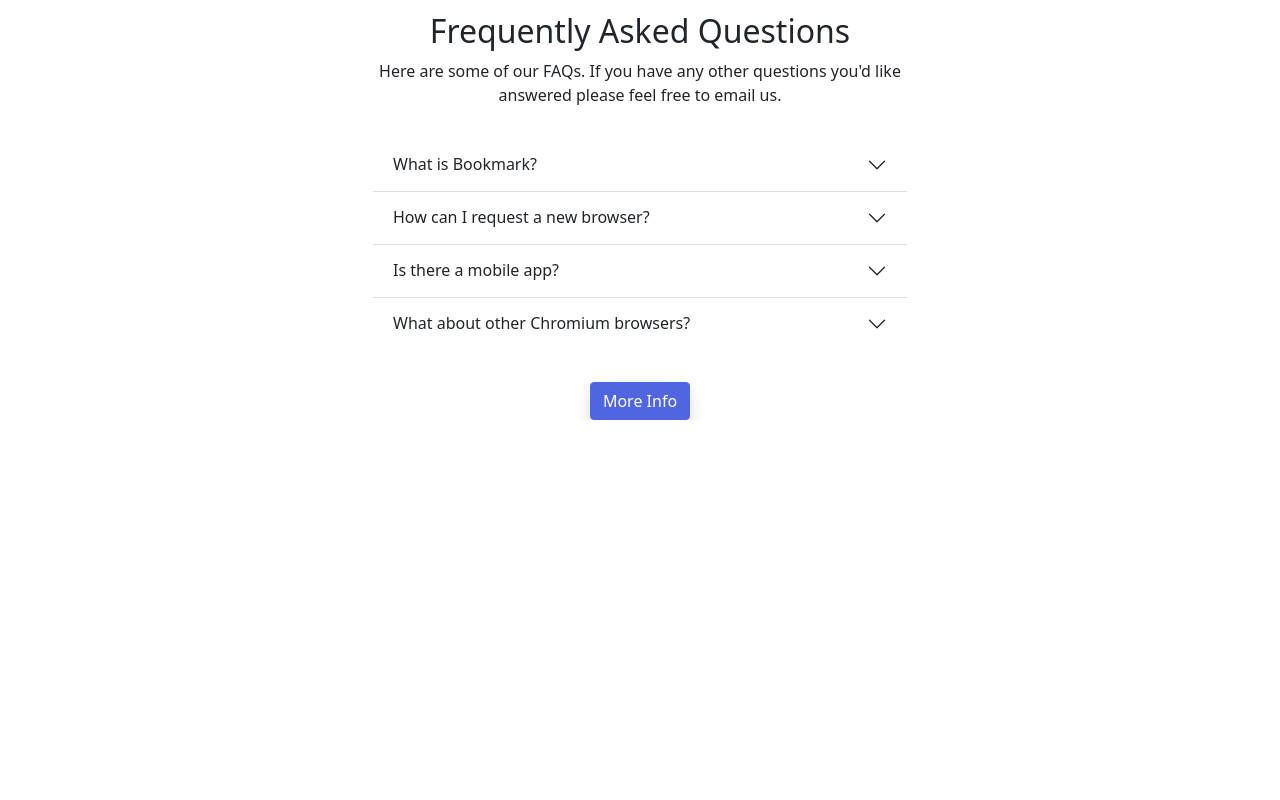
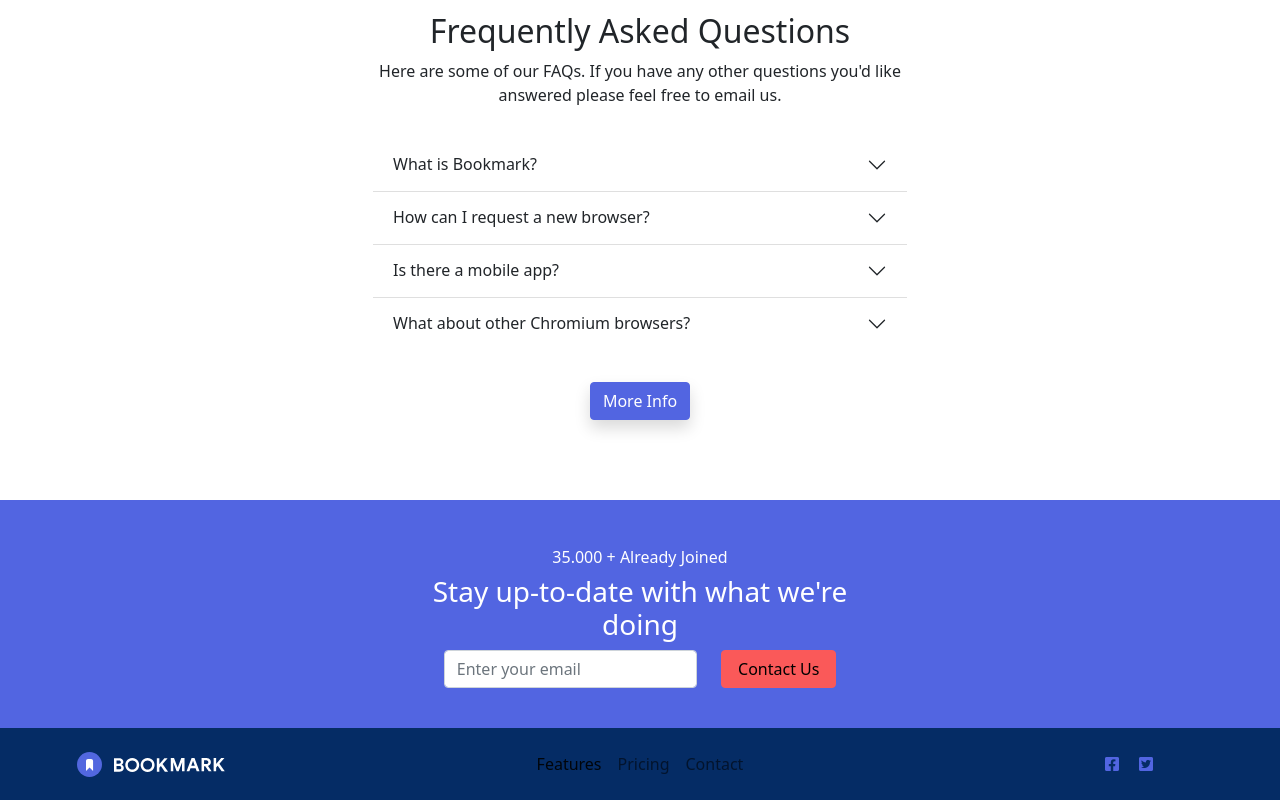
Before and after one commit to rubenhierro/-itacademy-vue-sprint2, a website: page index.html in a window 1280 px wide. Shown: the part 1851-2651 px from the top of the page. Before the commit the page ends 2271 px from the top, so only its background shows below. Drawn offline with nearby package versions, Linux system fonts and the light colour scheme.

Commit message:
finish exer5

```diff
--- a/index.html
+++ b/index.html
@@ -1,5 +1,6 @@
 <!DOCTYPE html>
 <html lang="en">
+
 <head>
     <meta charset="UTF-8">
     <meta http-equiv="X-UA-Compatible" content="IE=edge">
@@ -7,9 +8,11 @@
     <title>Vue Sprint2 - Landing Page - Nivell 1</title>
     <link rel="stylesheet" href="./scss/custom.css">
     <!-- <link rel="stylesheet" href="./css/style\.css"> -->
+    <link rel="stylesheet" href="https://use.fontawesome.com/releases/v5.15.4/css/all.css"
+        integrity="sha384-DyZ88mC6Up2uqS4h/KRgHuoeGwBcD4Ng9SiP4dIRy0EXTlnuz47vAwmeGwVChigm" crossorigin="anonymous">
     <script src="./node_modules/bootstrap/dist/js/bootstrap.min.js"></script>
 </head>
-<body>
+<div>
     <div class="container">
         <div class="row main-menu align-items-center">
             <div class="col-6 col-md-6">
@@ -18,7 +21,9 @@
             <div class="col-6 col-md-6 d-flex justify-content-end justify-content-md-center">
                 <nav class="navbar navbar-expand-md navbar-light ">
                     <div class="container-fluid">
-                      <button class="navbar-toggler" type="button" data-bs-toggle="collapse" data-bs-target="#navbarNav" aria-controls="navbarNav" aria-expanded="false" aria-label="Toggle navigation">
+                        <button class="navbar-toggler" type="button" data-bs-toggle="collapse"
+                            data-bs-target="#navbarNav" aria-controls="navbarNav" aria-expanded="false"
+                            aria-label="Toggle navigation">
                             <span class="navbar-toggler-icon"></span>
                         </button>
                         <div class="collapse navbar-collapse" id="navbarNav">
@@ -33,7 +38,8 @@
                                     <a class="nav-link text-uppercase" href="#">Contact</a>
                                 </li>
                                 <li class="nav-item">
-                            <button class="btn btn-secondary ps-4 pe-4 text-white text-uppercase" type="button">Login</button>
+                                    <button class="btn btn-secondary ps-4 pe-4 text-white text-uppercase"
+                                        type="button">Login</button>
                                 </li>
                             </ul>
                         </div>
@@ -45,7 +51,8 @@
             <div class="col-12 col-md-6 order-2">
                 <div class="m-2 claim">
                     <h1 class="fs-1">A simple Bookmark Manager</h1>
-                    <p>A clean and simple interface to organize your favorite websites. Open a new browser tab and see your sites load instantly. Try it for free.</p>
+                    <p>A clean and simple interface to organize your favorite websites. Open a new browser tab and see
+                        your sites load instantly. Try it for free.</p>
                     <button type="button" class="btn btn-primary shadow">Get it on Chrome</button>
                     <button type="button" class="btn btn-light shadow">Get it on Firefox</button>
                 </div>
@@ -59,7 +66,8 @@
             <div class="col">
                 <div class="mx-auto text-center features">
                     <h2>Features</h2>
-                    <p>Our aim is to make it quick and easy for you to access your favourite websites. Your bookmarks sync between you devices so you can access them on the go.</p>
+                    <p>Our aim is to make it quick and easy for you to access your favourite websites. Your bookmarks
+                        sync between you devices so you can access them on the go.</p>
                 </div>
             </div>
         </div>
@@ -85,7 +93,8 @@
             <div class="col-12 col-md-6 order-2">
                 <div class="m-2 claim">
                     <h3>Bookmark in one click</h3>
-                    <p>Organize your bookmarks however you like. Our simple drag-and-drop interface gives you complete control over how you manage your favourite sites.</p>
+                    <p>Organize your bookmarks however you like. Our simple drag-and-drop interface gives you complete
+                        control over how you manage your favourite sites.</p>
                     <button type="button" class="btn btn-primary shadow">More Info</button>
                 </div>
             </div>
@@ -94,7 +103,8 @@
             <div class="col">
                 <div class="mx-auto text-center features">
                     <h2>Download the extension</h2>
-                    <p>We've got more browsers in the pipeline. Please do let us know if you've got favourite you'd like us to prioritze.</p>
+                    <p>We've got more browsers in the pipeline. Please do let us know if you've got favourite you'd like
+                        us to prioritze.</p>
                 </div>
             </div>
         </div>
@@ -127,11 +137,12 @@
                 </div>
             </div>
         </div>
-        <div id="faqs"class="row mx-2">
+        <div id="faqs" class="row mx-2">
             <div class="col">
                 <div class="mx-auto text-center features">
                     <h2>Frequently Asked Questions</h2>
-                    <p>Here are some of our FAQs. If you have any other questions you'd like answered please feel free to email us.</p>
+                    <p>Here are some of our FAQs. If you have any other questions you'd like answered please feel free
+                        to email us.</p>
                 </div>
             </div>
         </div>
@@ -139,42 +150,60 @@
             <div class="accordion accordion-flush" id="faqs-accordion-content">
                 <div class="accordion-item">
                     <h2 class="accordion-header" id="flush-headingOne">
-                    <button class="accordion-button collapsed" type="button" data-bs-toggle="collapse" data-bs-target="#flush-collapseOne" aria-expanded="false" aria-controls="flush-collapseOne">
+                        <button class="accordion-button collapsed" type="button" data-bs-toggle="collapse"
+                            data-bs-target="#flush-collapseOne" aria-expanded="false" aria-controls="flush-collapseOne">
                             What is Bookmark?
                         </button>
                     </h2>
-                  <div id="flush-collapseOne" class="accordion-collapse collapse" aria-labelledby="flush-headingOne" data-bs-parent="#accordionFlushExample">
-                    <div class="accordion-body">Lorem ipsum dolor sit amet consectetur adipisicing elit. Quo, dolorem, corporis eligendi id quasi, non nisi veritatis consequuntur dolores perspiciatis eum at sapiente animi hic. Cum accusamus ducimus hic quas?</div>
+                    <div id="flush-collapseOne" class="accordion-collapse collapse" aria-labelledby="flush-headingOne"
+                        data-bs-parent="#accordionFlushExample">
+                        <div class="accordion-body">Lorem ipsum dolor sit amet consectetur adipisicing elit. Quo,
+                            dolorem, corporis eligendi id quasi, non nisi veritatis consequuntur dolores perspiciatis
+                            eum at sapiente animi hic. Cum accusamus ducimus hic quas?</div>
                     </div>
                 </div>
                 <div class="accordion-item">
                     <h2 class="accordion-header" id="flush-headingTwo">
-                    <button class="accordion-button collapsed" type="button" data-bs-toggle="collapse" data-bs-target="#flush-collapseTwo" aria-expanded="false" aria-controls="flush-collapseTwo">
+                        <button class="accordion-button collapsed" type="button" data-bs-toggle="collapse"
+                            data-bs-target="#flush-collapseTwo" aria-expanded="false" aria-controls="flush-collapseTwo">
                             How can I request a new browser?
                         </button>
                     </h2>
-                  <div id="flush-collapseTwo" class="accordion-collapse collapse" aria-labelledby="flush-headingTwo" data-bs-parent="#accordionFlushExample">
-                    <div class="accordion-body">Lorem ipsum dolor sit amet consectetur adipisicing elit. Minima, culpa distinctio ea omnis cupiditate quos id totam harum nobis qui quasi veniam mollitia deserunt dolores non ipsum, exercitationem doloribus. Officia.</div>
+                    <div id="flush-collapseTwo" class="accordion-collapse collapse" aria-labelledby="flush-headingTwo"
+                        data-bs-parent="#accordionFlushExample">
+                        <div class="accordion-body">Lorem ipsum dolor sit amet consectetur adipisicing elit. Minima,
+                            culpa distinctio ea omnis cupiditate quos id totam harum nobis qui quasi veniam mollitia
+                            deserunt dolores non ipsum, exercitationem doloribus. Officia.</div>
                     </div>
                 </div>
                 <div class="accordion-item">
                     <h2 class="accordion-header" id="flush-headingThree">
-                    <button class="accordion-button collapsed" type="button" data-bs-toggle="collapse" data-bs-target="#flush-collapseThree" aria-expanded="false" aria-controls="flush-collapseThree">
+                        <button class="accordion-button collapsed" type="button" data-bs-toggle="collapse"
+                            data-bs-target="#flush-collapseThree" aria-expanded="false"
+                            aria-controls="flush-collapseThree">
                             Is there a mobile app?
                         </button>
                     </h2>
-                  <div id="flush-collapseThree" class="accordion-collapse collapse" aria-labelledby="flush-headingThree" data-bs-parent="#accordionFlushExample">
-                    <div class="accordion-body">Lorem ipsum dolor sit amet consectetur adipisicing elit. Quo, odit numquam, laborum beatae laboriosam consequatur perferendis rem ad nostrum facilis doloribus ipsam blanditiis odio quas fugiat reiciendis, illo doloremque nemo!</div>
+                    <div id="flush-collapseThree" class="accordion-collapse collapse"
+                        aria-labelledby="flush-headingThree" data-bs-parent="#accordionFlushExample">
+                        <div class="accordion-body">Lorem ipsum dolor sit amet consectetur adipisicing elit. Quo, odit
+                            numquam, laborum beatae laboriosam consequatur perferendis rem ad nostrum facilis doloribus
+                            ipsam blanditiis odio quas fugiat reiciendis, illo doloremque nemo!</div>
                     </div>
                 </div>
                 <div class="accordion-item">
                     <h2 class="accordion-header" id="flush-headingFour">
-                    <button class="accordion-button collapsed" type="button" data-bs-toggle="collapse" data-bs-target="#flush-collapseThree" aria-expanded="false" aria-controls="flush-collapseThree">
+                        <button class="accordion-button collapsed" type="button" data-bs-toggle="collapse"
+                            data-bs-target="#flush-collapseFour" aria-expanded="false"
+                            aria-controls="flush-collapseThree">
                             What about other Chromium browsers?
                         </button>
                     </h2>
-                  <div id="flush-collapseThree" class="accordion-collapse collapse" aria-labelledby="flush-headingThree" data-bs-parent="#accordionFlushExample">
-                    <div class="accordion-body">Lorem ipsum dolor sit, amet consectetur adipisicing elit. Libero velit modi provident optio dolor inventore nulla fugiat quo dicta repellendus, architecto laborum excepturi recusandae! Distinctio placeat ullam recusandae aliquam architecto?.</div>
+                    <div id="flush-collapseFour" class="accordion-collapse collapse" aria-labelledby="flush-headingFour"
+                        data-bs-parent="#accordionFlushExample">
+                        <div class="accordion-body">Lorem ipsum dolor sit, amet consectetur adipisicing elit. Libero
+                            velit modi provident optio dolor inventore nulla fugiat quo dicta repellendus, architecto
+                            laborum excepturi recusandae! Distinctio placeat ullam recusandae aliquam architecto?.</div>
                     </div>
                 </div>
             </div>
@@ -186,5 +215,62 @@
             </div>
         </div>
     </div>
+    <footer>
+        <div id="contact" class="row row-cols-1 bg-primary">
+            <div id="contact-content" class="col text-center mt-3">
+                <h6>35.000 + Already Joined</h6>
+                <h3>Stay up-to-date with what we're doing</h3>
+                <form id="contact-form">
+                    <div class=" row row-cols-1 row-cols-md-2 m-2">
+                        <div class="col col-md-8">
+                            <input type="text" class="form-control" placeholder="Enter your email" name="email" id="input-email"
+                                required>
+                        </div>
+                        <div class="col col-md-4  d-grid" >
+                            <button type="submit" class="btn btn-secondary btn-block">Contact Us</button>
+                        </div>
+                    </div>
+                </form>
+            </div>
+        </div>
+        <div id="foot" class="row row-cols-1 row-cols-md-3 align-items-center">
+            <div class="col col-md-3 text-center">
+                <img src="./img/logo-bookmark-white.svg" width="148px" alt="">
+            </div>
+            <div class="col col-md-6">
+                <nav class="navbar navbar-expand-md navbar-light">
+                    <div class="container-fluid">
+                        <div class="navbar mx-auto" id="navbarNav">
+                            <ul class="navbar-nav">
+                                <li class="nav-item">
+                                    <a class="nav-link active" aria-current="page" href="#">Features</a>
+                                </li>
+                                <li class="nav-item">
+                                    <a class="nav-link" href="#">Pricing</a>
+                                </li>
+                                <li class="nav-item">
+                                    <a class="nav-link" href="#">Contact</a>
+                                </li>
+                            </ul>
+                        </div>
+                    </div>
+                </nav>
+            </div>
+            <div class="col col-md-3">
+                <div class="row social-icons text-center">
+                    <ul>
+                        <li>
+                            <a href="#"><i class="fab fa-facebook-square"></i></i></a>
+                        </li>
+                        <li>
+                            <a href="#"><i class="fab fa-twitter-square"></i></i></a>
+                        </li>
+                    </ul>
+                </div>
+            </div>
+        </div>
+    </footer>
+</div>
 </body>
+
 </html>
--- a/scss/custom.scss
+++ b/scss/custom.scss
@@ -52,16 +52,71 @@
 }
 
 #faqs {
-    @include media-breakpoint-up(md) {
-        margin-top: 200px;
-    }
+  @include media-breakpoint-up(md) {
+    margin-top: 12.5rem;
+  }
 }
 
 #faqs-accordion {
-    @include media-breakpoint-up(md) {
-      width: 50%;
+  @include media-breakpoint-up(md) {
+    width: 50%;
+  }
+}
+
+footer {
+  margin: 5rem 0 0 0;
+  color: $white;
+}
+
+#contact {
+  padding-top: 2em;
+  padding-bottom: 2em;
+}
+#contact-content {
+  @include media-breakpoint-up(md) {
+    margin: auto;
+    width: 35%;
+  }
+}
+
+#contact-form {
+  @include media-breakpoint-down(sm) {
+    & > button {
+      // display: block;
+      margin: 0;
+      width: 100%;
+    }
+
+    #input-email {
+      margin-bottom: 1em;
+      display: grid;
     }
   }
+}
+
+#foot {
+  background-color: $blue-800;
+  @include media-breakpoint-down(sm) {
+      padding-top: 2em;
+      padding-bottom: 2em;
+    }
+  }
+
+.social-icons {
+  ul {
+    list-style-type: none;
+    display: flex;
+    justify-content: center;
+    align-items: center;
+    margin: 0;
+    padding: 0;
+  }
+
+  li {
+    display: inline;
+    margin: 10px;
+  }
+}
 
 // Mobil
 @media screen and (max-width: 576px) {
```
Also changed, not shown: img/logo-bookmark-white.png (added), img/logo-bookmark-white.svg (added), scss/custom.css, 2 other files. Lines whose indentation alone changed are shown as unchanged.
